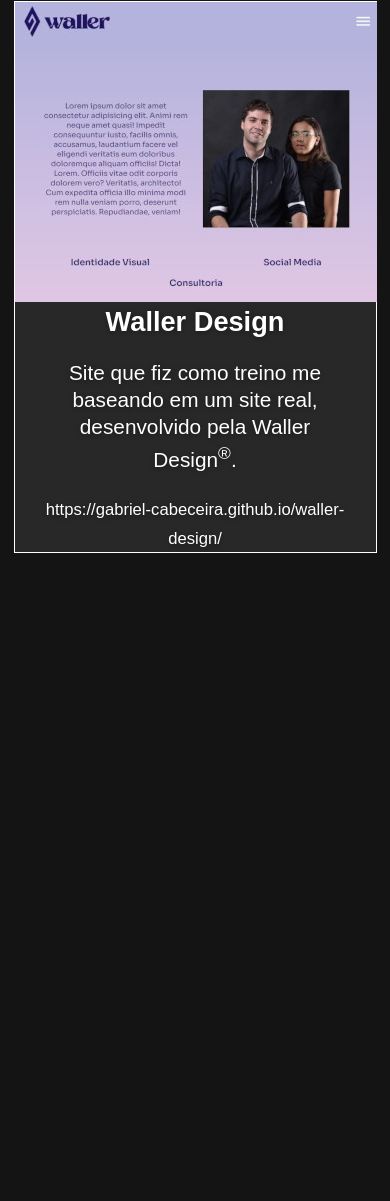
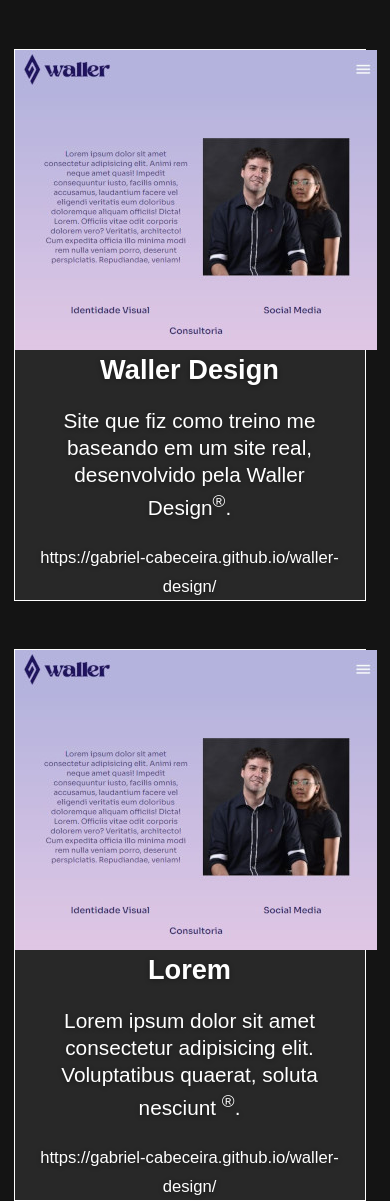
Before and after one commit to Gabriel-Cabeceira/meu-portfolio, a plain HTML site: page index.html in a window 390 px wide. Shown: the part 1117-2318 px from the top of the page. Before the commit the page ends 1718 px from the top, so only its background shows below. Drawn offline with Linux system fonts and the light colour scheme.

Commit message:
correção de bugs nas imagens do portfólio e adicionado funcionalidade ao botão 'portfólio' da barra de navegação

```diff
--- a/index.html
+++ b/index.html
@@ -18,7 +18,7 @@
             </section>
 
             <section id="navegation-desktop">  <!--itens da nevegação-->
-                <a id="btn-1"  class="btn-config" href="#">PORTFÓLIO</a>
+                <a id="btn-1"  class="btn-config" href="#port-conteudo">PORTFÓLIO</a>
                 <a id="btn-2"  class="btn-config" href="about-me.html">SOBRE MIM</a>
                 <a id="btn-3"  class="btn-config" target="_blank" href="https://wa.me/5534992201095">CONTATO</a>
             </section>
@@ -56,9 +56,9 @@
             </section>
         </section>
 
-        <section id="port-conteudo">
+        <section id="port-conteudo"> <!--Box do portfólio-->
 
-            <article class="sites-port">
+            <article class="sites-port"> <!--box unitário de portfólio / waller-->
                 <section>
                     <img src="imagens/waller-350px.jpg" alt="Capa do Site da Waller Design">
                 </section>
@@ -73,6 +73,23 @@
                 </section>
             </article>
 
+            <article class="sites-port"> <!--box unitário de portfólio / teste-->
+                <section>
+                    <img src="imagens/waller-350px.jpg" alt="Capa do Site da Waller Design">
+                </section>
+
+                <section class="conteudo-text">
+                    <h1>Lorem</h1>
+
+                    <p>Lorem ipsum dolor sit amet consectetur adipisicing elit. Voluptatibus quaerat, soluta nesciunt <sup>®</sup>.</p>
+
+                    <p><a class="lnk-portfolio" target="_blank" rel="external" href="https://gabriel-cabeceira.github.io/waller-design/">https://gabriel-cabeceira.github.io/waller-design/</a></p>
+
+                </section>
+            </article>
+
+
+
         </section>
 
 
--- a/style.css
+++ b/style.css
@@ -203,6 +203,11 @@ body{
     border: 1px solid white;
     display: flex;
     flex-wrap: wrap;
+    margin-top: 3em;
+}
+
+.sites-port > img{
+    width: 350px;
 }
 
 @media(min-width: 900px){
@@ -213,7 +218,7 @@ body{
 
 @media (max-width: 500px){
     .sites-port{
-        max-width: 362px;
+        max-width: 350px;
     }
 }
 
```
